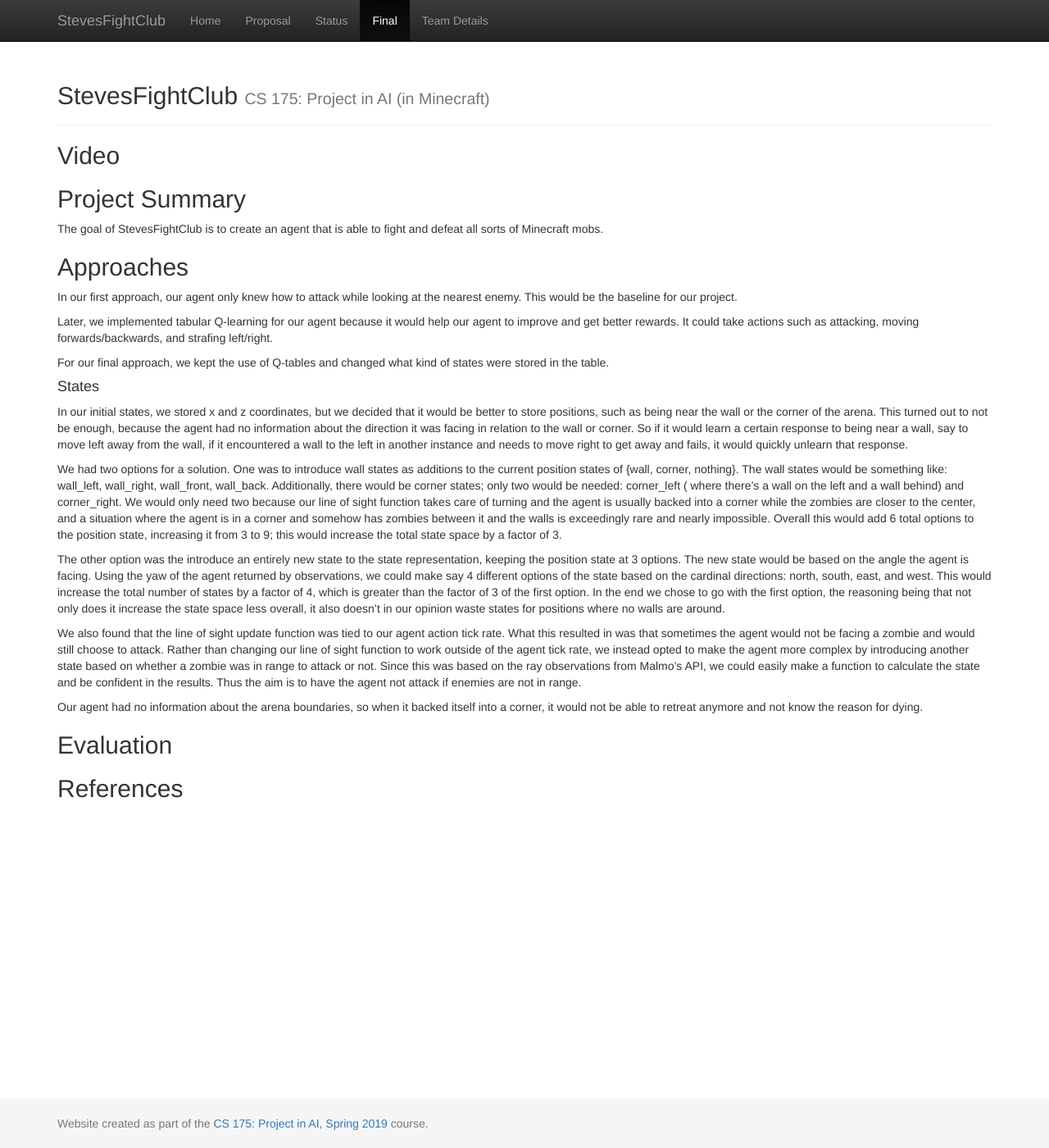
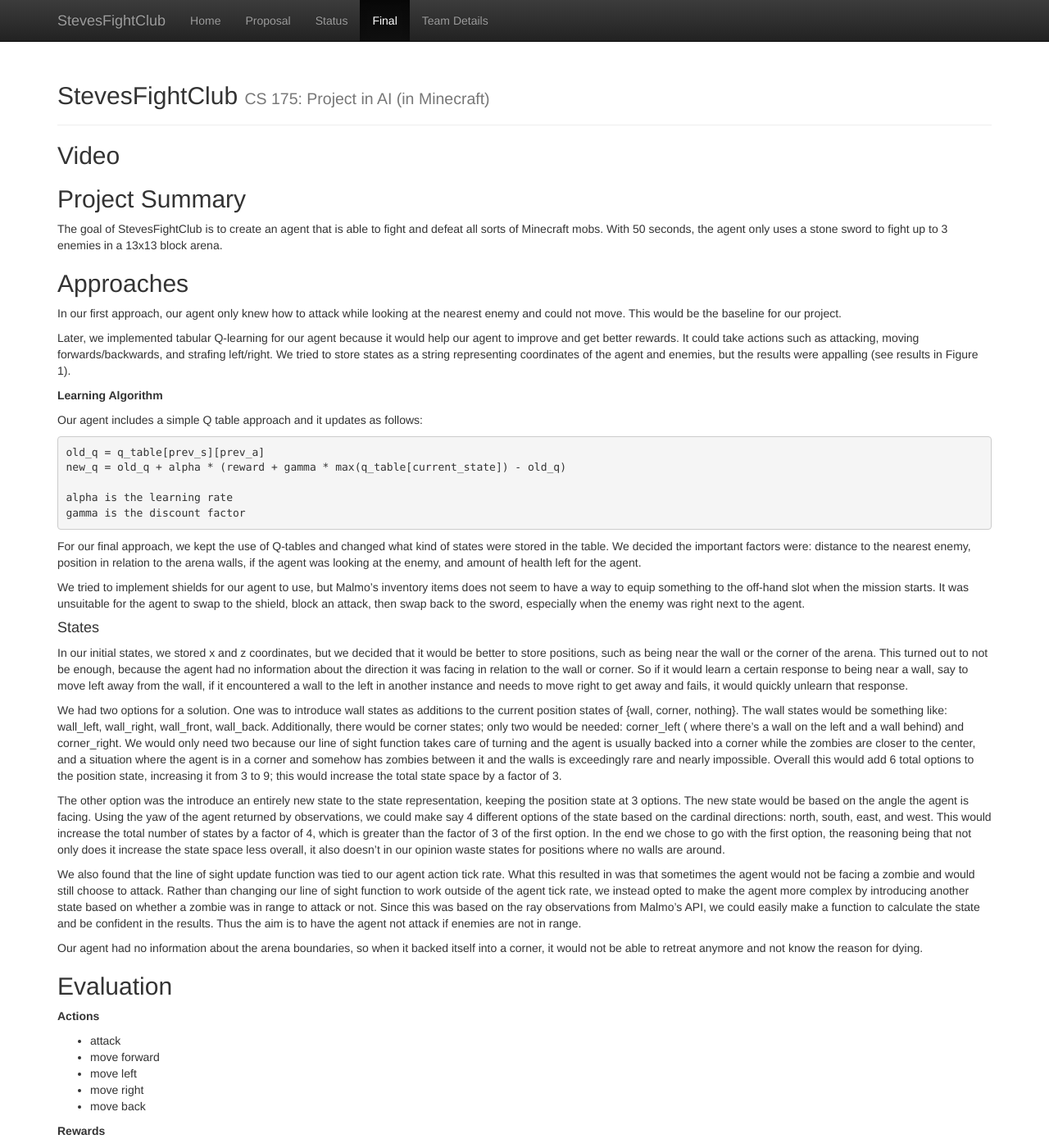
Before and after one commit to Slendolan/StevesFightClub, a Jekyll site: the page built from docs/final.md, in a window 1280 px wide and 1400 px high. Shown: the whole window at 82% size. Built offline with Jekyll 4.4.1, drawn with Linux system fonts in a browser that asks for light colours; some of the changed text lies outside the part shown.

Commit message:
Update final.md

````diff
--- a/docs/final.md
+++ b/docs/final.md
@@ -8,18 +8,33 @@
 
 ## Project Summary
 
-The goal of StevesFightClub is to create an agent that is able to fight and defeat all sorts of Minecraft mobs.
+The goal of StevesFightClub is to create an agent that is able to fight and defeat all sorts of Minecraft mobs.  With 50 seconds, the agent only uses a stone sword to fight up to 3 enemies in a 13x13 block arena.
 
 
 ## Approaches
 
-In our first approach, our agent only knew how to attack while looking at the nearest enemy.
-This would be the baseline for our project.
+In our first approach, our agent only knew how to attack while looking at the nearest enemy and could not move. This would be the baseline for our project.
 
-Later, we implemented tabular Q-learning for our agent because it would help our agent to improve and get better rewards.
-It could take actions such as attacking, moving forwards/backwards, and strafing left/right.
+Later, we implemented tabular Q-learning for our agent because it would help our agent to improve and get better rewards. It could take actions such as attacking, moving forwards/backwards, and strafing left/right.
+We tried to store states as a string representing coordinates of the agent and enemies, but the results were appalling (see results in Figure 1).
 
-For our final approach, we kept the use of Q-tables and changed what kind of states were stored in the table.
+
+**Learning Algorithm**
+
+Our agent includes a simple Q table approach and it updates as follows:
+
+```
+old_q = q_table[prev_s][prev_a]
+new_q = old_q + alpha * (reward + gamma * max(q_table[current_state]) - old_q)
+
+alpha is the learning rate
+gamma is the discount factor
+```
+
+
+For our final approach, we kept the use of Q-tables and changed what kind of states were stored in the table. We decided the important factors were: distance to the nearest enemy, position in relation to the arena walls, if the agent was looking at the enemy, and amount of health left for the agent.
+
+We tried to implement shields for our agent to use, but Malmo's inventory items does not seem to have a way to equip something to the off-hand slot when the mission starts. It was unsuitable for the agent to swap to the shield, block an attack, then swap back to the sword, especially when the enemy was right next to the agent.
 
 
 #### States
@@ -41,7 +56,49 @@
 Our agent had no information about the arena boundaries, so when it backed itself into a corner, it would not be able to retreat anymore and not know the reason for dying.
 
 
+
 ## Evaluation
 
 
+**Actions**
+- attack
+- move forward
+- move left
+- move right
+- move back
+
+**Rewards**
+- -1000 for agent death
+- +1000 for defeating all enemies
+- +200 for damaging an enemy
+- -5 for taking an attack action
+- -5 for running out of time
+- -1 for any action
+
+Compared to our previous rewards, we added a penalty to reduce the agent's spamming of attacks, especially when enemies are not in range.
+
+<img>
+Figure 1: States are stored as a string containing 0 (empty space), 1 (agent), or 2 (enemy)
+
+<img>
+Figure 2: Our final implementation
+
+As seen from figure 2, the agent mostly got a negative cumulative reward before 100 iterations. After 100 iterations, the agent would get an average of 1000 points.
+
+In general, this is an approximation of how the agent performed:
+- 2400 points means the agent defeated all enemies
+- 1400 points means the agent defeated two enemies
+- 600 points means the agent defeated one enemy
+- under 0 points means the agent died without dealing much damage
+
+A stone sword deals 5 damage and zombies have 20 health points. It will take 4 attacks (or 800 reward points) to defeat one enemy.
+
+
+
+
+
 ## References
+
+Malmo Python examples: the tutorials, tabular_q_learning.py, hit_test.py, and mob_fun.py
+
+Q-learning Wikipedia page, Minecraft Wikipedia
````
